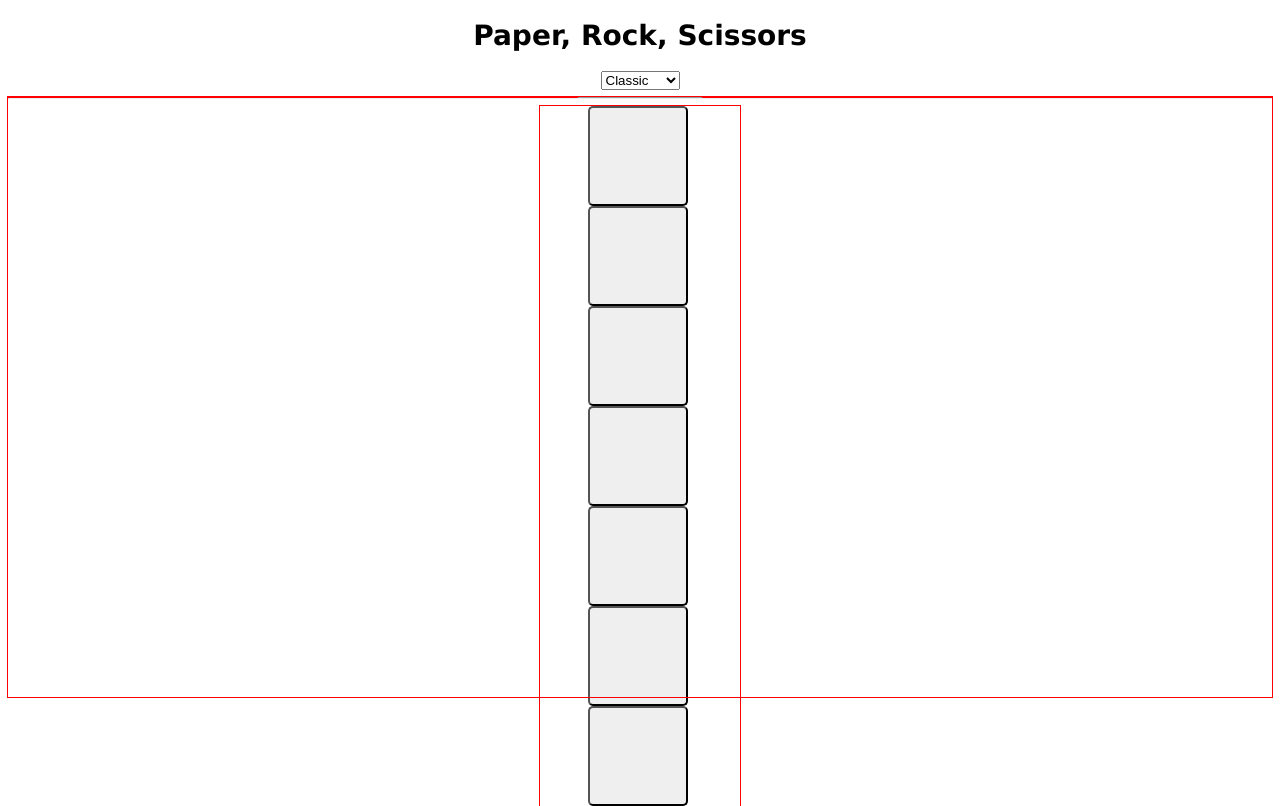
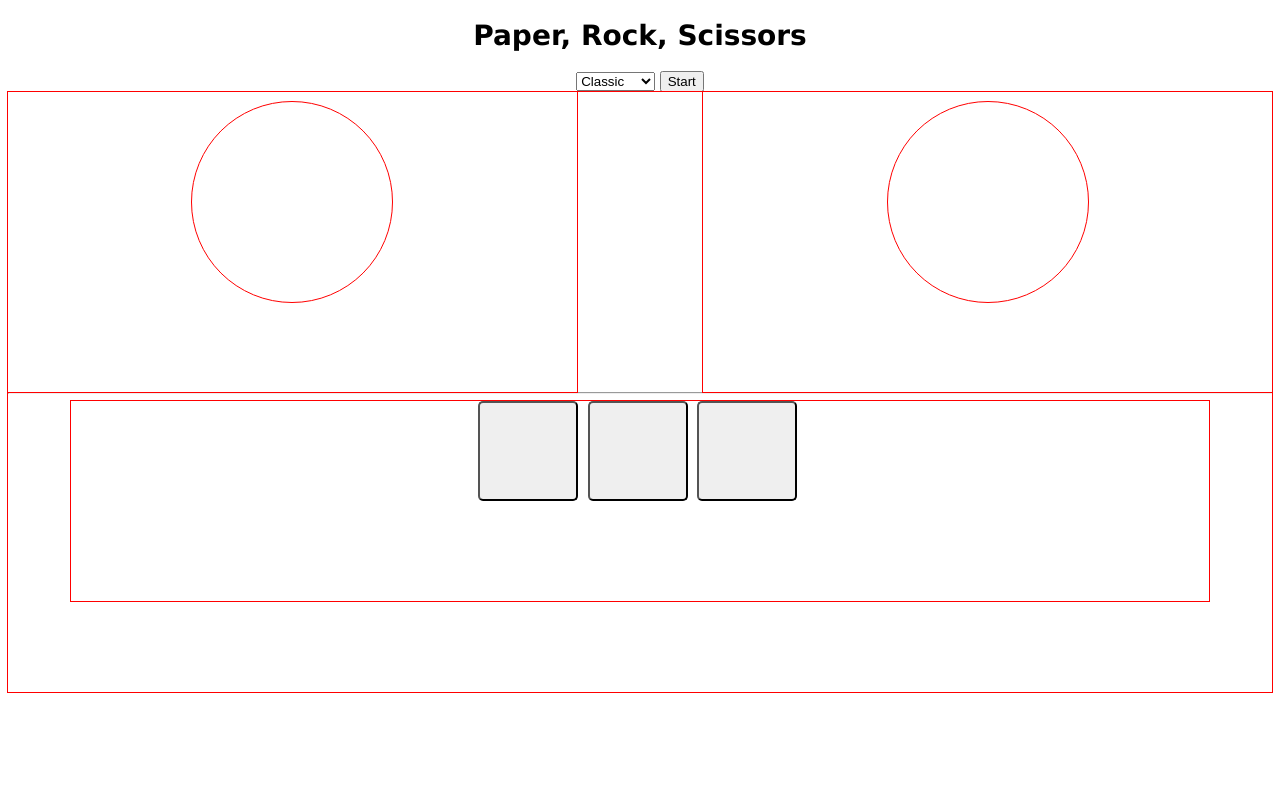
Before and after one commit to teochewthunder/paprocksc, a plain HTML site: page index.html in a window 1280 px wide. Drawn offline with Linux system fonts and the light colour scheme.

Commit message:
Update index.html

```diff
--- a/index.html
+++ b/index.html
@@ -24,6 +24,7 @@
 			.player
 			{
 				width: 45%;
+				height: 300px;
 			}
 
 			.left
@@ -36,19 +37,37 @@
 				float: right;
 			}
 
+			.symbol
+			{
+				width: 200px;
+				height: 200px;
+				border-radius: 50%;
+				margin: 10px auto 0 auto;
+			}
+
 			.dashboard
 			{
 				width: 90%;
-				width: 200px;
+				height: 200px;
 				margin:  0 auto 0 auto;
 			}
 
-			.dashboard button
+			.symbolBtn
 			{
 				width: 100px;
 				height: 100px;
 				border-radius: 5px;
 				margin-right: 5px;
+			}
+
+			.hidden
+			{
+				display: none;
+			}
+
+			hr
+			{
+				clear: both;
 			}
 		</style>
 
@@ -82,9 +101,30 @@
 				score: [0, 0],
 				round: 0,
 				active: false,
+				started: false,
+				start: function()
+				{
+
+				},
+				stop: function()
+				{
+
+				},
 				showOptions: function()
 				{
+					var btns = document.getElementsByClassName("symbolBtn");
 
+					for (var i = 0; i < btns.length; i ++)
+					{
+						if (i < this.range)
+						{
+							btns[i].className = "symbolBtn";
+						}
+						else
+						{
+							btns[i].className = "symbolBtn hidden";
+						}
+					}
 				},
 				startRound: function()
 				{
@@ -103,6 +143,8 @@
 				changeMode: function(range)
 				{
 					this.range = range;
+					this.showOptions();
+					this.stop();
 				}
 			};
 		</script>
@@ -114,22 +156,22 @@
 			<option value="3">Classic</option>
 			<option value="5">Extended</option>
 		</select>
+		<button onclick="paprocksc.start()">Start</button>
+
 		<div class="gameContainer">
 			<div class="player left">
-
+				<div id="player_0" class="symbol"></div>
 			</div>
 			<div class="player right">
-
+				<div id="player_1" class="symbol"></div>
 			</div>
 			<hr />
 			<div class="dashboard">
-				<button id="btn_paper"></button>
-				<button id="btn_rock"></button>
-				<button id="btn_scissors"></button>
-				<button></button>
-				<button></button>
-				<button></button>
-				<button></button>
+				<button id="btn_paper" class="symbolBtn"></button>
+				<button id="btn_rock" class="symbolBtn"></button>
+				<button id="btn_scissors" class="symbolBtn"></button>
+				<button id="btn_spock" class="symbolBtn hidden"></button>
+				<button id="btn_lizard" class="symbolBtn hidden"></button>
 			</div>
 		</div>
 	</body>
```
